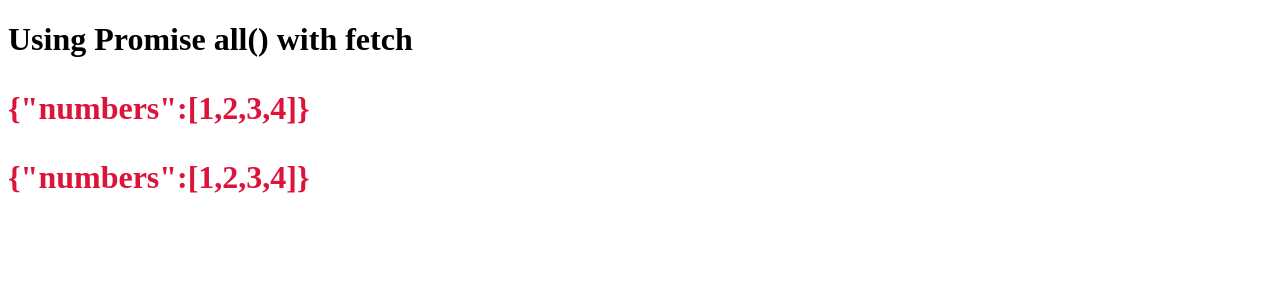
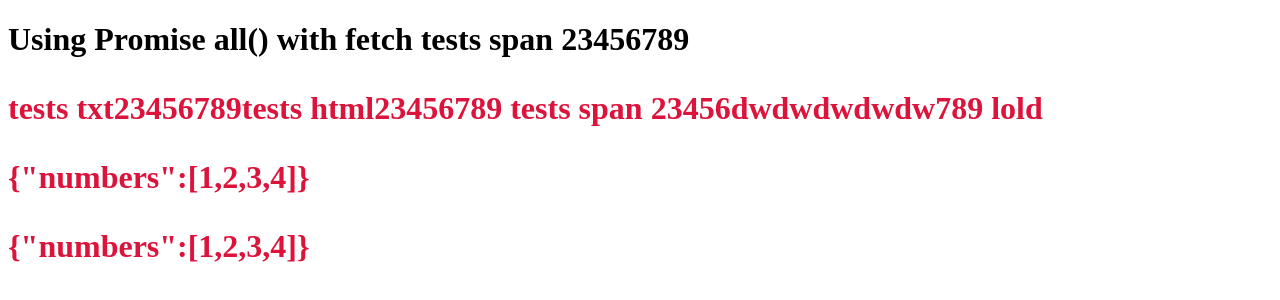
Before and after one commit to ameshalexk/steve, a plain HTML site: page promise-all-fetch.html in a window 1280 px wide. Drawn offline with Linux system fonts and the light colour scheme.

Commit message:
practise

```diff
--- a/pokemon.js
+++ b/pokemon.js
@@ -36,6 +36,11 @@ fetch(req)
             df.appendChild(li);
         });
         ul.appendChild(df);
+        console.log(document.body.h1.typeNode);
+        console.log(document.body.script);
+        console.log(document.body.querySelector('script'));
+        console.log(document.body.querySelectorAll('script').firstelementchild);
+
     })
     .catch( (err) =>{
         console.log('ERROR:', err.message);
--- a/promise-all-fetch.html
+++ b/promise-all-fetch.html
@@ -13,7 +13,13 @@
     </style>
 </head>
 <body>
-    <h1>Using Promise all() with fetch</h1>
+    <main class="maind">
+        <h1>Using Promise all() with fetch
+            <span>
+                <p id="para"> lold </p>
+        </span>
+        </h1>
+    </main>
     <div id="output">
         <!-- display the results here -->
     </div>
@@ -44,6 +50,40 @@
                 document.getElementById('output').appendChild(p);
             })
         }
+        // let main = document.querySelector("main");
+        // let h = main.children[0];
+        // let s = h.children[0];
+        // let p = s.children[0];
+
+        // // let f = h.children[0];
+
+        // console.log(main);
+        // console.log(h);
+        // console.log(s);
+        // console.log(p);
+        // let bool = main.contains(p);
+        // console.log(bool);
+        // console.log(p.parentNode);
+
+        let span = document.createElement('span');
+        span.textContent = " tests span 23456789";
+        let span2 = document.createElement('span');
+        span2.textContent = " tests span 23456dwdwdwdwdw789";
+        let html = 'tests html23456789';
+        let txt = 'tests txt23456789';
+        let pst = 'tests pst23456789';
+        let p = document.querySelector("#para");
+        let lool = document.getElementsByClassName("maind");
+
+        p.insertAdjacentElement('beforebegin', span);
+        p.insertAdjacentElement('afterbegin', span2);
+
+        p.insertAdjacentHTML('afterbegin', html);
+        p.insertAdjacentHTML('afterbegin', txt);
+        console.log(lool);
+        lool.insertAdjacentElement('beforebegin', html);
+
+
 
     </script>
 </body>
```
Also changed, not shown: async-iter.js (+41 -24 lines).
